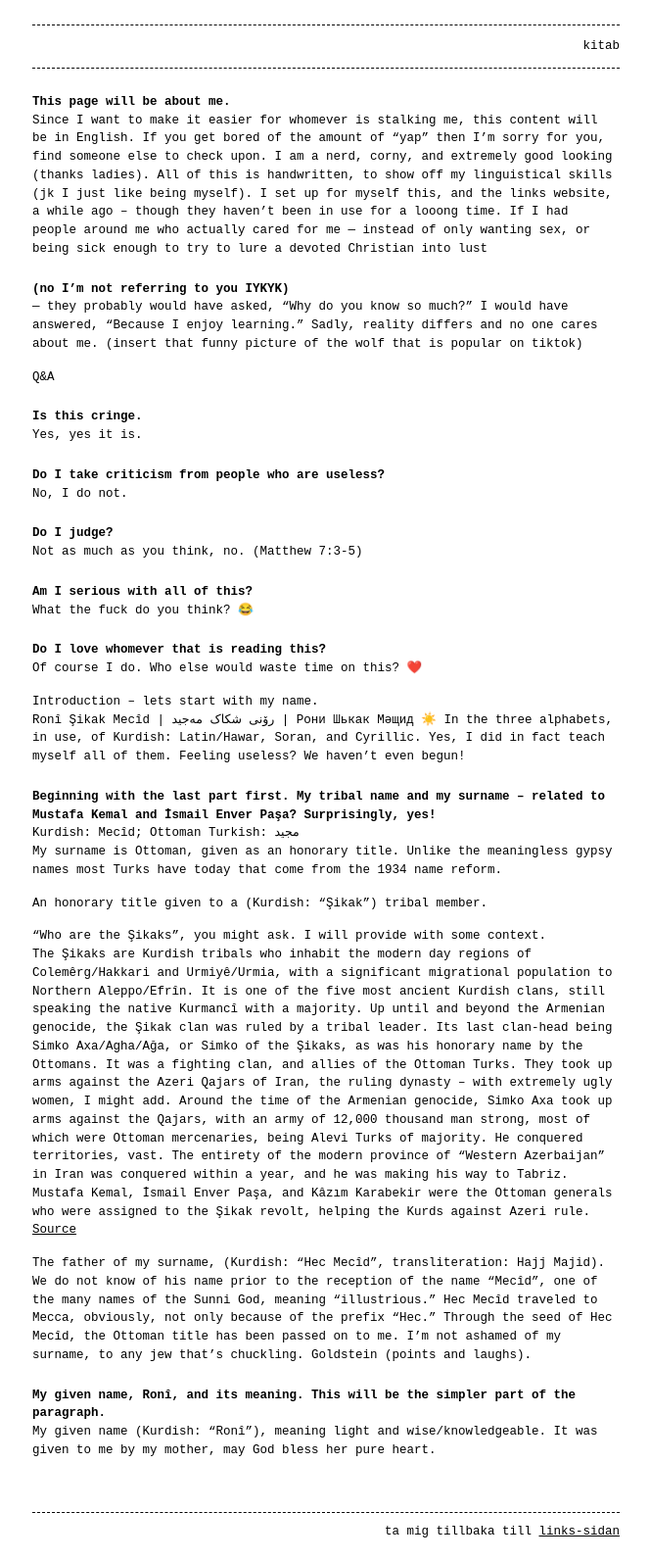
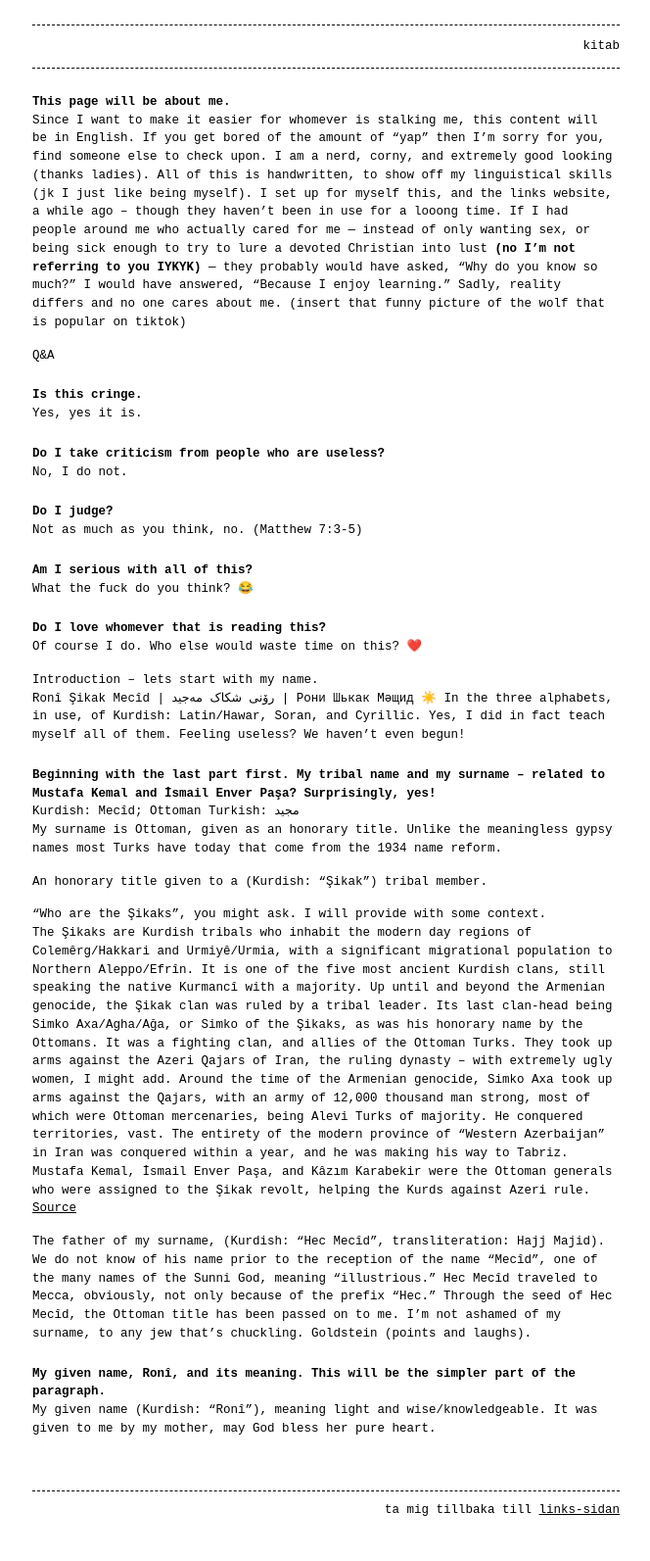
Before and after one commit to ronim-efrin/kitab, a Jekyll site: the page built from index.md, in a window 1280 px wide. Shown: the whole page at 98% size, without its empty margins (307-971 px from the left). Built offline with Jekyll 4.4.1, drawn with Linux system fonts in a browser that asks for light colours; after the commit the page ends 1571 px from its top, so only the background shows below that.

```diff
--- a/index.md
+++ b/index.md
@@ -4,9 +4,7 @@ layout: home
 permalink: /
 ---
 # This page will be about me.
-Since I want to make it easier for whomever is stalking me, this content will be in English. If you get bored of the amount of "yap" then I'm sorry for you, find someone else to check upon. I am a nerd, corny, and extremely good looking (thanks ladies). All of this is handwritten, to show off my linguistical skills (jk I just like being myself). I set up for myself this, and the links website, a while ago – though they haven't been in use for a looong time. If I had people around me who actually cared for me — instead of only wanting sex, or being sick enough to try to lure a devoted Christian into lust
-# (no I'm not referring to you IYKYK)
-— they probably would have asked, “Why do you know so much?” I would have answered, “Because I enjoy learning.” Sadly, reality differs and no one cares about me. (insert that funny picture of the wolf that is popular on tiktok)
+Since I want to make it easier for whomever is stalking me, this content will be in English. If you get bored of the amount of "yap" then I'm sorry for you, find someone else to check upon. I am a nerd, corny, and extremely good looking (thanks ladies). All of this is handwritten, to show off my linguistical skills (jk I just like being myself). I set up for myself this, and the links website, a while ago – though they haven't been in use for a looong time. If I had people around me who actually cared for me — instead of only wanting sex, or being sick enough to try to lure a devoted Christian into lust **(no I'm not referring to you IYKYK)** — they probably would have asked, “Why do you know so much?” I would have answered, “Because I enjoy learning.” Sadly, reality differs and no one cares about me. (insert that funny picture of the wolf that is popular on tiktok)
 
 Q&A
 # Is this cringe.
```
